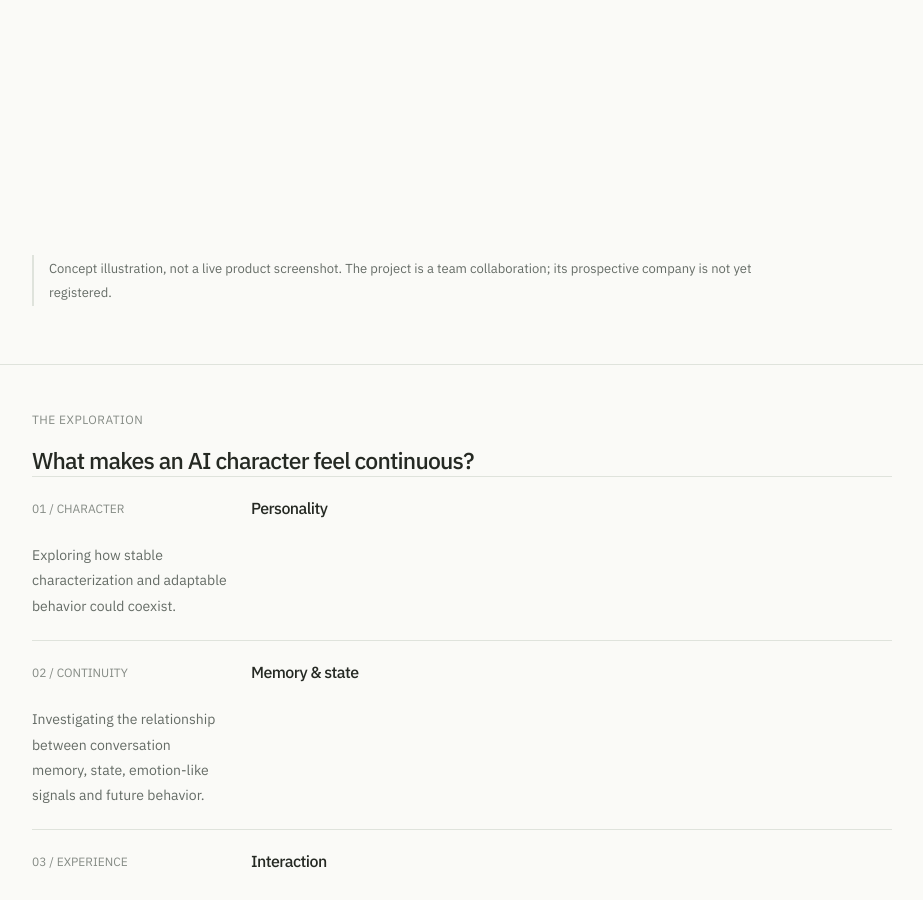
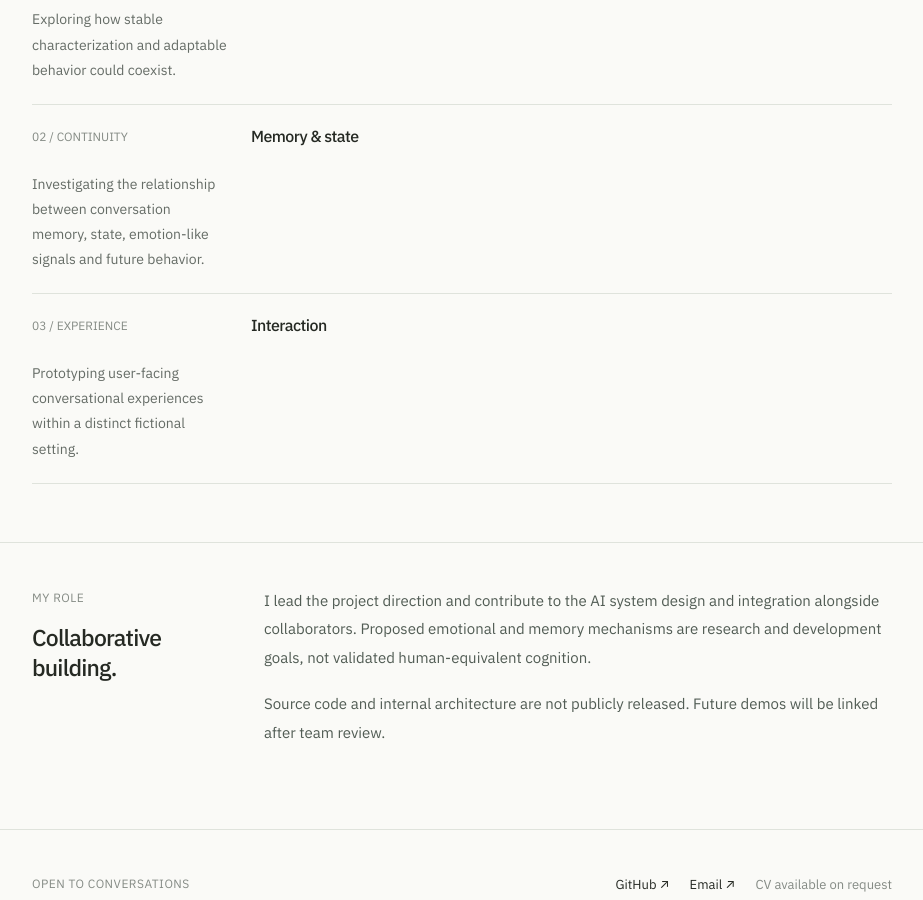
Before and after one commit to naxgotomakeit/naxgotomakeit.github.io, a Jekyll site: the page built from work/interspace.html, in a window 1280 px wide and 900 px high, scrolled down 609 px. Shown: the whole window, without its empty margins (178-1101 px from the left). Built offline with Jekyll 4.4.1, drawn with Linux system fonts in a browser that asks for light colours.

Commit message:
style: remove oversized decorative illustration from work/interspace.html

```diff
--- a/work/interspace.html
+++ b/work/interspace.html
@@ -4,7 +4,7 @@ title: Interspace
 section: work
 permalink: /work/interspace/
 ---
-<section class="page wrap"><p class="kicker">02 / INDEPENDENT TEAM PROJECT</p><h1>Interspace <em>间隙.</em></h1><p class="lead">An independent, collaborative project exploring AI characters that have personality, continuity and evolving interactions.</p><div class="actions"><a class="button" href="{{ '/work/' | relative_url }}">← All work</a><a class="button dark" href="mailto:{{ site.email }}?subject=Interspace%20demo%20enquiry">Request a demo ↗</a></div></section>
-<section class="detail"><div class="wrap"><div class="visual interspace" style="border-radius:16px;min-height:360px"><span class="planet"></span></div><p class="notice">Concept illustration, not a live product screenshot. The project is a team collaboration; its prospective company is not yet registered.</p></div></section>
+<section class="page wrap"><p class="kicker">02 / INDEPENDENT TEAM PROJECT</p><h1>Interspace <em>间隙.</em></h1><p class="lead">An independent, collaborative project exploring AI characters that have personality, continuity and evolving interactions.</p><div class="actions"><a class="button" href="{{ '/work/' | relative_url }}">← All work</a><a class="button" href="mailto:{{ site.email }}?subject=Interspace%20demo%20enquiry">Request a demo ↗</a></div></section>
+
 <section class="detail"><div class="wrap"><p class="kicker">THE EXPLORATION</p><h2>What makes an AI character <em>feel continuous?</em></h2><div class="info-grid"><div class="info"><span class="small">01 / CHARACTER</span><h3>Personality</h3><p>Exploring how stable characterization and adaptable behavior could coexist.</p></div><div class="info"><span class="small">02 / CONTINUITY</span><h3>Memory & state</h3><p>Investigating the relationship between conversation memory, state, emotion-like signals and future behavior.</p></div><div class="info"><span class="small">03 / EXPERIENCE</span><h3>Interaction</h3><p>Prototyping user-facing conversational experiences within a distinct fictional setting.</p></div></div></div></section>
 <section class="detail"><div class="wrap two-col"><div><p class="kicker">MY ROLE</p><h2>Collaborative <em>building.</em></h2></div><div class="text-block"><p>I lead the project direction and contribute to the AI system design and integration alongside collaborators. Proposed emotional and memory mechanisms are research and development goals, not validated human-equivalent cognition.</p><p style="margin-top:18px">Source code and internal architecture are not publicly released. Future demos will be linked after team review.</p></div></div></section>
```
